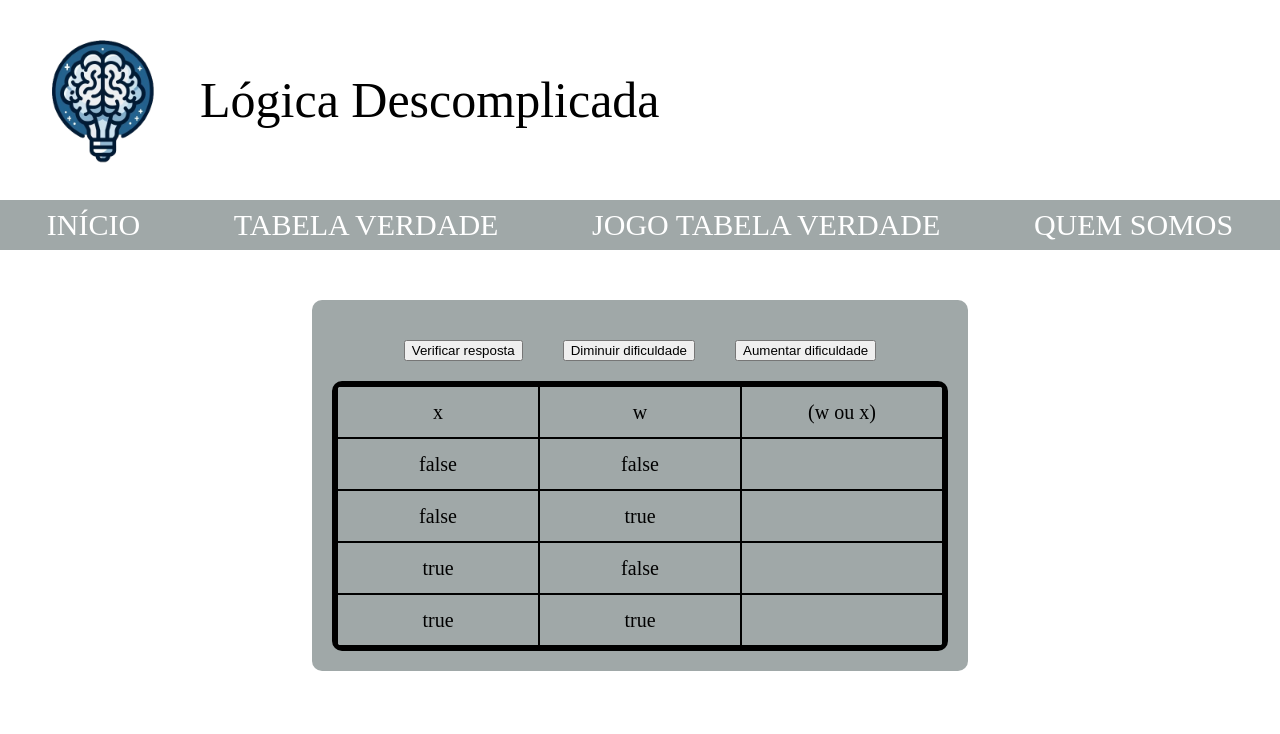
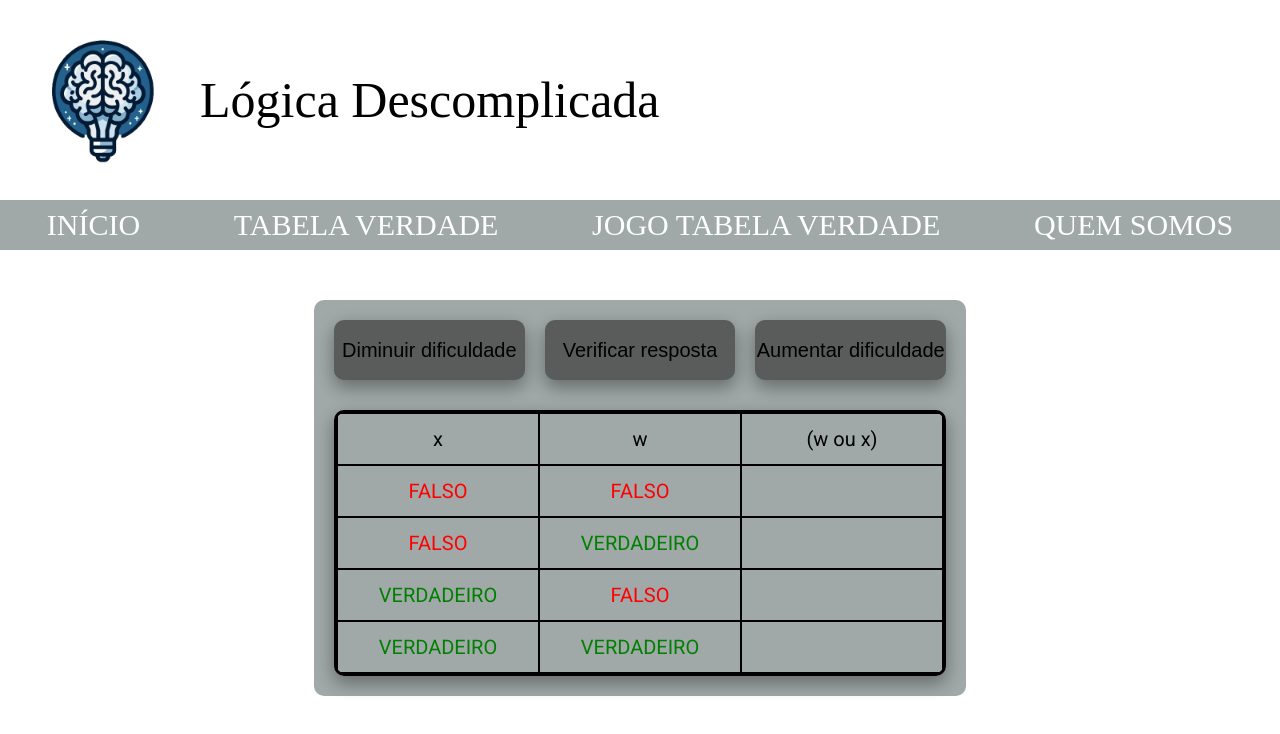
Before and after one commit to rodrigobeckmann/projeto, a Vue app: page /jogo in a window 1280 px wide. Shown: the top 734 px of the page. Built offline with nearby package versions, Linux system fonts and the light colour scheme.

Commit message:
feat: more style

```diff
--- a/index.html
+++ b/index.html
@@ -3,6 +3,9 @@
   <head>
     <meta charset="UTF-8" />
     <link rel="icon" type="image/svg+xml" href="/vite.svg" />
+    <link rel="preconnect" href="https://fonts.googleapis.com">
+    <link rel="preconnect" href="https://fonts.gstatic.com" crossorigin>
+    <link href="https://fonts.googleapis.com/css2?family=Bebas+Neue&family=Roboto:ital,wght@0,100;0,300;0,400;0,500;0,700;0,900;1,100;1,300;1,400;1,500;1,700;1,900&display=swap" rel="stylesheet">
     <meta name="viewport" content="width=device-width, initial-scale=1.0" />
     <title>Vite + Vue</title>
   </head>
--- a/src/views/Game.vue
+++ b/src/views/Game.vue
@@ -1,11 +1,11 @@
 <template>
   <div class="game-wrapper" style="display: flex; justify-content: center; flex-direction: column;">
-    <div style="display: flex;">
-      <button v-if="condition === 'playing'" @click="verifyWinCondition" style="margin: 20px;">Verificar
+    <div class="button-row">
+      <button @click="decreaseLevel">Diminuir dificuldade</button>
+      <button v-if="condition === 'playing'" @click="verifyWinCondition">Verificar
         resposta</button>
-      <button @click="restartGame" v-else style="margin: 20px;">Reiniciar o jogo</button>
-      <button @click="decreaseLevel" style="margin: 20px;">Diminuir dificuldade</button>
-      <button @click="increaseLevel" style="margin: 20px;">Aumentar dificuldade</button>
+      <button @click="restartGame" v-else>Reiniciar o jogo</button>
+      <button @click="increaseLevel">Aumentar dificuldade</button>
     </div>
     <h1 v-if="condition !== 'playing'">{{ condition === "lose" ? "você perdeu" : "você venceu" }}</h1>
     <table class="game__table">
@@ -16,8 +16,12 @@
         </th>
       </tr>
       <tr v-for="array, index1 in fieldsArray">
-        <td v-for="j, index2 in array" @click="selectValue(index1, index2)" class="game__table-cell">
-          {{ j }}
+        <td v-for="j, index2 in array" @click="selectValue(index1, index2)" class="game__table-cell" :class="{
+          'text-green': j === true,
+          'text-red': j === false,
+          'wrong': condition !== 'playing' && resultArray[index1][index2] === false && index2 > levels[actualLevel].variablesNum - 1,
+        }">
+          {{ j === null ? " " : j ? "VERDADEIRO" : "FALSO" }}
         </td>
       </tr>
     </table>
@@ -175,22 +179,35 @@ function selectValue(arrayX, arrayY) {
 }
 
 function verifyWinCondition() {
-  resultArray.value = [];
+  let allFilled = true;
+  for (let i = 0; i < fieldsArray.value.length; i++) {
+    if (fieldsArray.value[i][fieldsArray.value[i].length - 1] === null) {
+      allFilled = false;
+      break;
+    }
+  }
+
+  if (!allFilled) {
+    alert("Preencha todas as respostas antes de verificar a condição de vitória");
+    return;
+  }
+
+  resultArray.value = fieldsArray.value.map(row => row.slice());
 
   let gameWon = true;
 
-  for (let i = 0; i < winCondition.value.length; i++) {
-    let rowCorrect = true;
-
-    for (let j = 0; j < winCondition.value[i].length; j++) {
-      if (fieldsArray.value[i][j] !== winCondition.value[i][j]) {
-        rowCorrect = false;
+  for (let i = 0; i < fieldsArray.value.length; i++) {
+    for (let j = 0; j < headerArray.value.length; j++) {
+      const isCorrect = fieldsArray.value[i][j] === winCondition.value[i][j];
+      if (!isCorrect) {
+        resultArray.value[i][j] = false;
         gameWon = false;
-        break;
+      } else {
+        resultArray.value[i][j] = true;
       }
     }
-    resultArray.value.push(rowCorrect);
   }
+
   condition.value = gameWon ? "win" : "lose";
 }
 
@@ -233,9 +250,13 @@ onBeforeMount(() => {
 .game__table {
   font-size: 20px;
   border-collapse: separate;
-  border: 5px solid black;
+  border: 3px solid black;
   width: auto;
   border-radius: 10px;
+  font-family: "Roboto", sans-serif;
+  font-weight: 400;
+  font-style: normal;
+  box-shadow: 0 8px 16px 0 rgba(0, 0, 0, 0.2), 0 6px 20px 0 rgba(0, 0, 0, 0.19)
 }
 
 .game__table-cell {
@@ -249,6 +270,7 @@ onBeforeMount(() => {
 
 .wrong {
   background-color: red;
+  color: black !important;
 }
 
 .border-top-left {
@@ -266,4 +288,40 @@ onBeforeMount(() => {
 .border-bottom-right {
   border-bottom-right-radius: 10px;
 }
+
+.button-row {
+  display: flex;
+  justify-content: center;
+  width: 100% !important;
+  height: 60px;
+  margin-bottom: 30px;
+  width: auto;
+  border: none;
+  gap: 20px;
+}
+
+.button-row button {
+  font-size: 20px;
+  padding: 10px;
+  background-color: #595c5a;
+  width: 100%;
+  padding: 0;
+  height: auto;
+  border: none;
+  cursor: pointer;
+  border-radius: 10px;
+  box-shadow: 0 8px 16px 0 rgba(0, 0, 0, 0.2), 0 6px 20px 0 rgba(0, 0, 0, 0.19)
+}
+
+.button-row button:hover {
+  opacity: 0.5;
+}
+
+.text-green {
+  color: green;
+}
+
+.text-red {
+  color: red;
+}
 </style>
```
